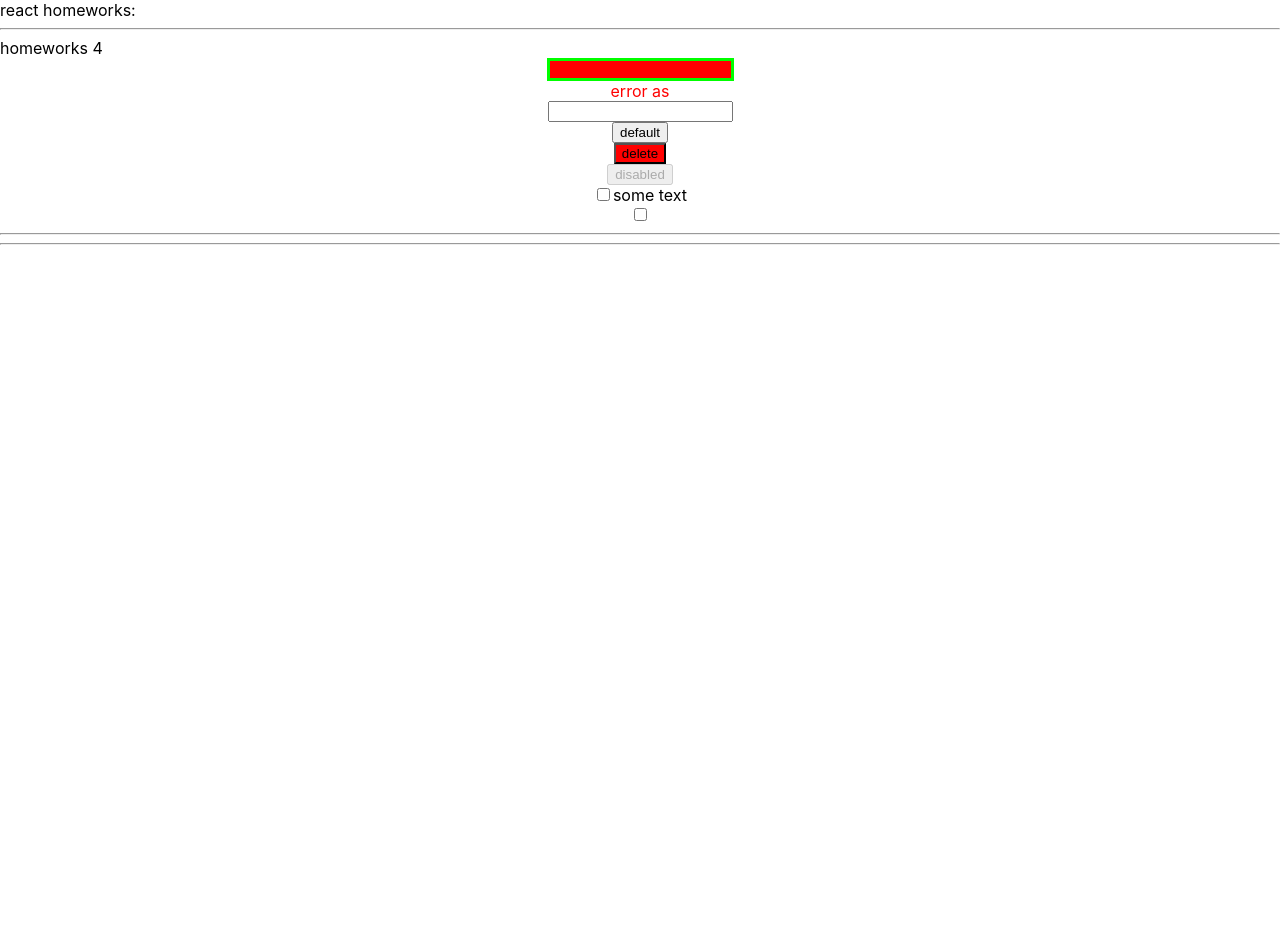
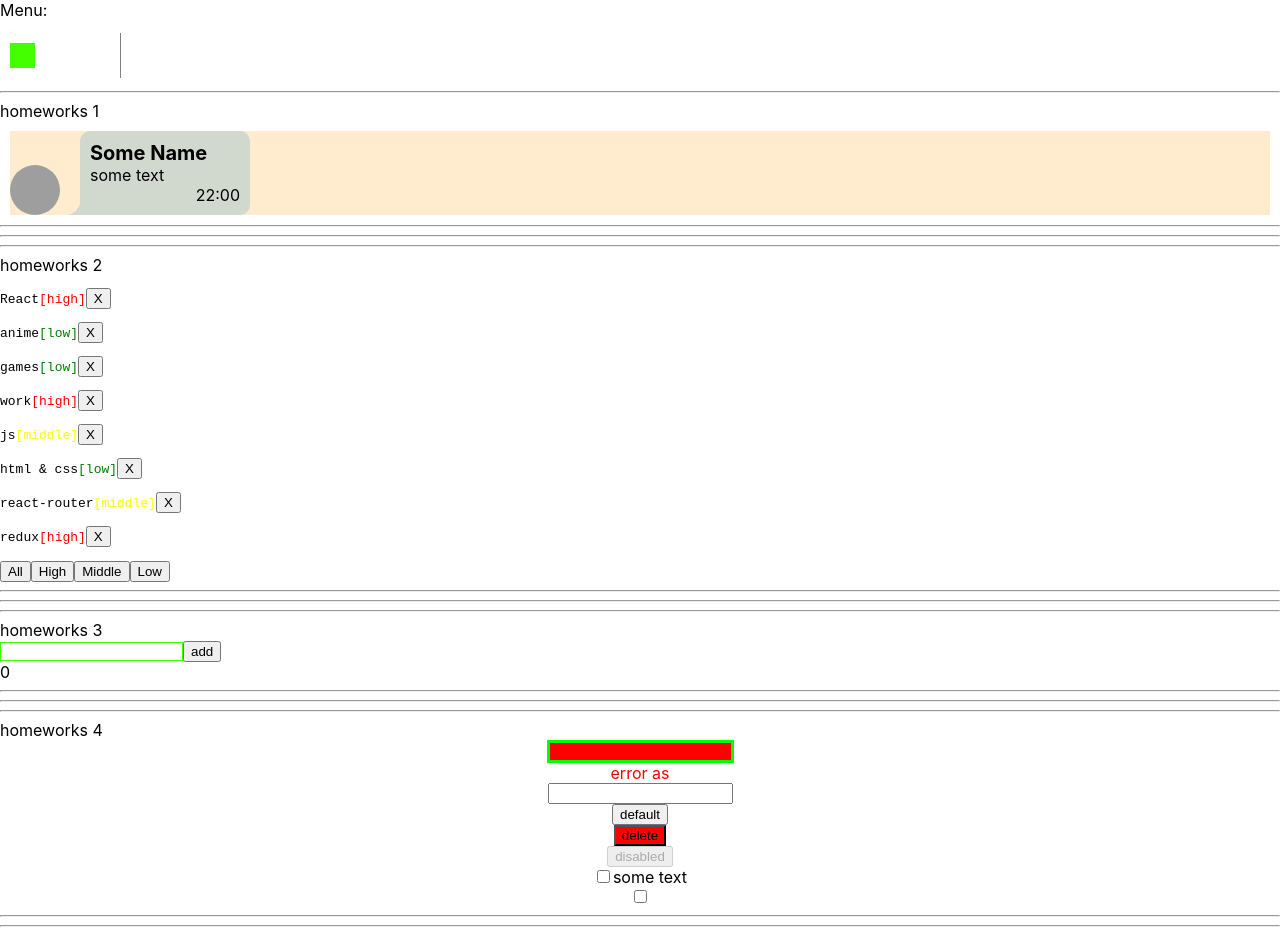
Before and after one commit to LastOneInMatrix/HomeWorks, a React (Create React App) app: page /#/pre-junior in a window 1280 px wide. Before the commit the page ends 800 px from the top, so only its background shows below. Built offline with nearby package versions, Linux system fonts and the light colour scheme; grey boxes are pictures that could not be loaded.

Commit message:
--add 5td lesson --add react-router-dom

```diff
--- a/src/p1-main/m1-ui/u1-app/App.tsx
+++ b/src/p1-main/m1-ui/u1-app/App.tsx
@@ -1,16 +1,15 @@
 import React from 'react'
 import s from './App.module.css'
-import HW4 from '../../../p2-homeworks/h4/HW4';
+import HW5 from '../../../p2-homeworks/h5/HW5';
+
+
 
 function App() {
     return (
         <div className={s.App}>
-            <div>react homeworks:</div>
-            {/*<HW1/>*/}
-            {/*<HW2/>*/}
-            {/*<HW3/>*/}
-            <HW4/>
-            {/*<HW5/>*/}
+            <div>Menu:</div>
+
+                <HW5/>
 
         </div>
     )
--- a/src/p2-homeworks/h5/Header.tsx
+++ b/src/p2-homeworks/h5/Header.tsx
@@ -1,12 +1,35 @@
-import React from 'react'
+import React, {useState} from 'react'
+import {NavLink, Route, Redirect} from "react-router-dom";
+import './main.module.css'
+import s from './main.module.css';
 
 function Header() {
     return (
         <div>
-            // add NavLinks
-
+            <Links />
         </div>
     )
 }
+const Links = () =>  {
+    const [open, setOpen] = useState(false)
+    const handleClick = () => {
+        setOpen(!open);
+    }
+
+
+        return (
+            <pre className={s.link}>
+                <div className={s.square}onClick={handleClick}></div>
+                <div className={`${s.menu} ${ open ? s.open : ''}`}>
+                    <ul>
+                        <li><NavLink onClick={handleClick} to={'/pre-junior'}>Pre Junior</NavLink></li>
+                        <li><NavLink onClick={handleClick} to={'/junior'}>Junior</NavLink></li>
+                        <li><NavLink onClick={handleClick} to={'/juniorPLus'}>Junior PLus</NavLink></li>
+                    </ul>
+                </div>
+            </pre>
+        )
+    }
+
 
 export default Header
--- a/src/p2-homeworks/h5/Routes.tsx
+++ b/src/p2-homeworks/h5/Routes.tsx
@@ -1,27 +1,31 @@
 import React from 'react'
+import {Switch, Route, Redirect} from "react-router-dom";
+import {Junior, JuniorPlus, PreJunior} from './pages/PreJunior'
+import Error404 from './pages/Error404'
+
 
 export const PATH = {
     PRE_JUNIOR: '/pre-junior',
-    // add paths
+    JUNIOR: '/junior',
+    JUNIOR_PLUS: '/juniorPlus',
 }
 
 function Routes() {
     return (
         <div>
             {/*Switch выбирает первый подходящий роут*/}
-            {/*<Switch>*/}
+            <Switch>
 
-            {/*в начале мы попадаем на страницу '/' и переходим сразу на страницу PRE_JUNIOR*/}
-            {/*exact нужен чтоб указать полное совподение (что после '/' ничего не будет)*/}
-            {/*<Route path={'/'} exact render={() => <Redirect to={PATH.PRE_JUNIOR}/>}/>*/}
+                {/*в начале мы попадаем на страницу '/' и переходим сразу на страницу PRE_JUNIOR*/}
+                {/*exact нужен чтоб указать полное совподение (что после '/' ничего не будет)*/}
+                <Route path={'/'} exact render={() => <Redirect to={PATH.PRE_JUNIOR}/>}/>
+                <Route exact path={PATH.PRE_JUNIOR} render={() => <PreJunior/>}/>
+                <Route path={PATH.JUNIOR} render={() => <Junior/>}/>
+                <Route path={PATH.JUNIOR_PLUS} render={() => <JuniorPlus/>}/>
+                {/*у этого роута нет пути, он отрисуется если пользователь захочет попасть на несуществующую страницу*/}
+                <Route render={() => <Error404/>}/>
 
-            {/*<Route path={PATH.PRE_JUNIOR} render={() => <PreJunior/>}/>*/}
-                // add routes
-
-            {/*у этого роута нет пути, он отрисуется если пользователь захочет попасть на несуществующую страницу*/}
-            {/*<Route render={() => <Error404/>}/>*/}
-
-            {/*</Switch>*/}
+            </Switch>
         </div>
     )
 }
--- /dev/null
+++ b/src/p2-homeworks/h5/main.module.css
@@ -0,0 +1,41 @@
+.nav {
+    display: flex;
+    border-bottom: 1px solid gray;
+    background: white;
+    padding: 0 10px;
+}
+.square {
+    width: 25px;
+    height: 25px;
+    background-color: #44ff00;
+}
+.link {
+    width: 100px;
+    border-right: 1px solid gray;
+    padding: 10px;
+    text-align: center;
+    position: relative;
+    cursor: pointer;
+}
+
+.menu {
+    opacity: 0;
+    position: absolute;
+    top: 40px;
+left: 0;
+    background: #ededed;
+    border: 1px solid gray;
+    padding: 10px;
+    text-align: center;
+    transition: all 1000ms ease;
+}
+
+.menu.open {
+    opacity: 1;
+}
+
+ul {
+    margin: 0;
+    padding: 0;
+    list-style: none;
+}
--- a/src/p2-homeworks/h5/pages/PreJunior.tsx
+++ b/src/p2-homeworks/h5/pages/PreJunior.tsx
@@ -4,20 +4,36 @@ import HW2 from '../../h2/HW2'
 import HW3 from '../../h3/HW3'
 import HW4 from '../../h4/HW4'
 
-function PreJunior() {
+
+
+export const PreJunior = function() {
     return (
+
+            <div>
+                <HW1/>
+                <HW2/>
+                <HW3/>
+                <HW4/>
+            </div>
+    )
+}
+export const Junior = function() {
+    return (
+
         <div>
-            <HW1/>
-            <HW2/>
-            <HW3/>
-            <HW4/>
-            {/*<HW6/>*/}
+            Comming Soon
+        </div>
+    )
+}
+export const JuniorPlus = function() {
+    return (
 
+        <div>
+            Comming Soon...
         </div>
     )
 }
 
-export default PreJunior
 
 // сделайте по аналогии пустые страницы джун и джун+
 // туда будут добавляться следующие дз
```
Also changed, not shown: package.json (+10 -1 lines), src/p2-homeworks/h5/HW5.tsx (+3 -4 lines), 1 other file (tests, documents, lock files or other folders).
